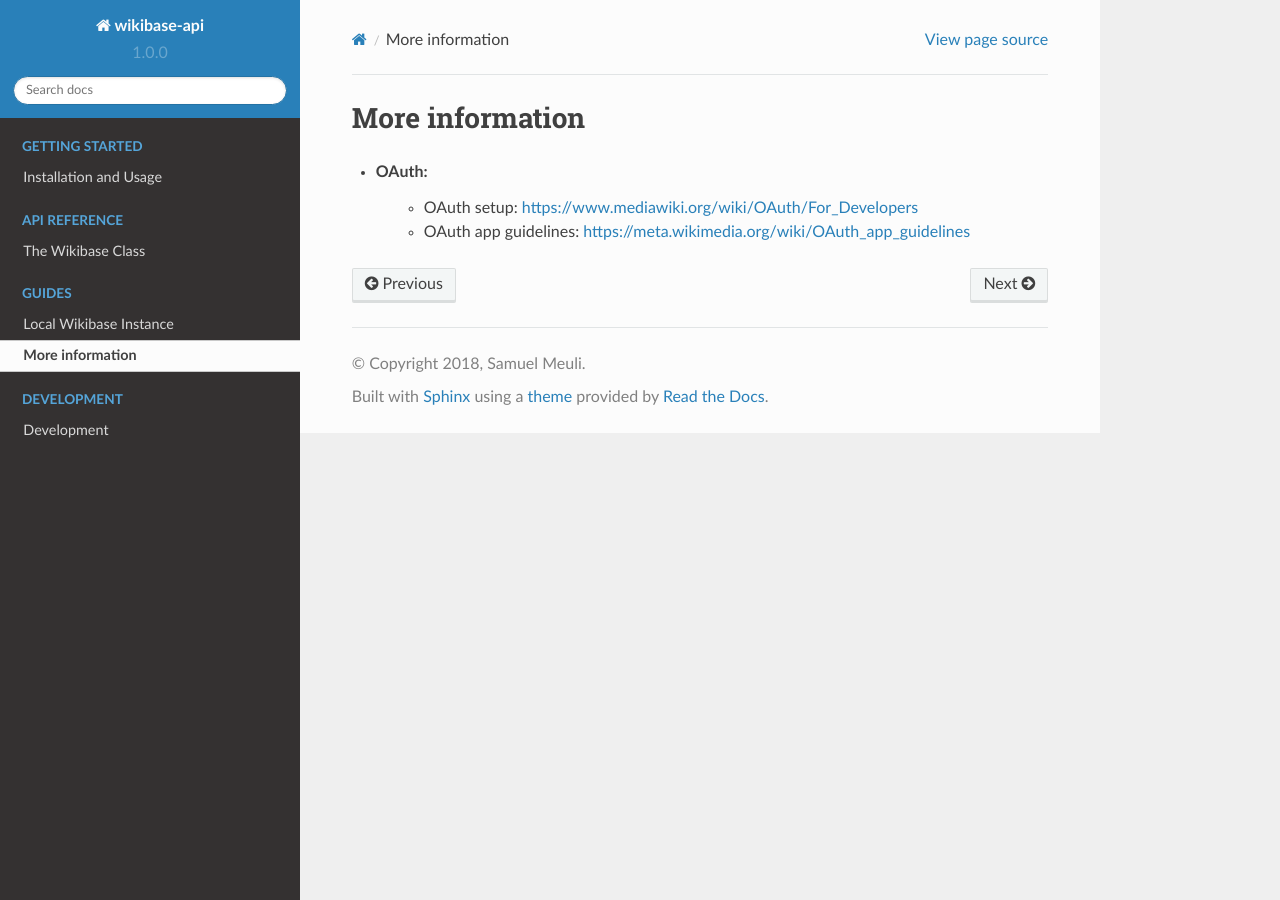
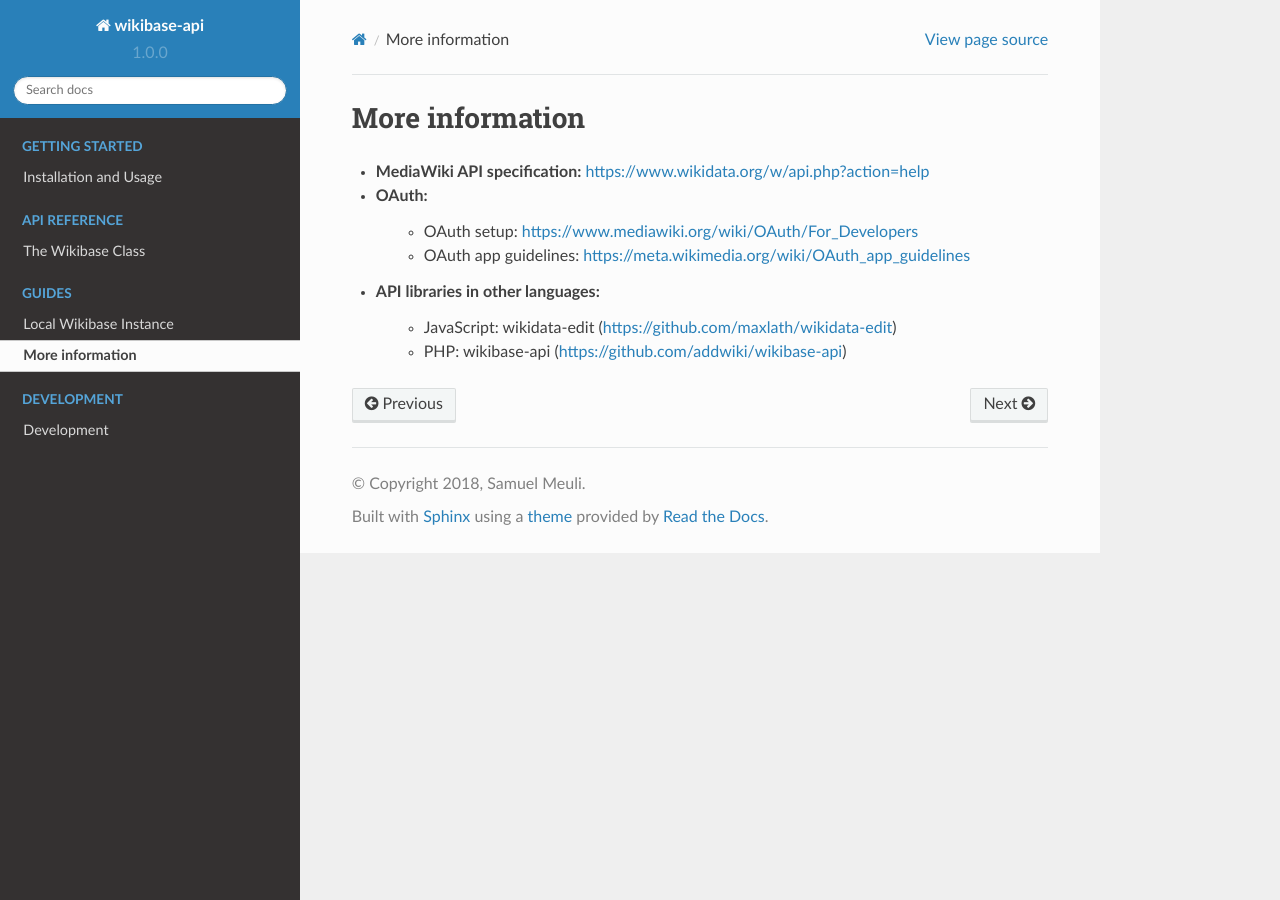
Before and after one commit to samuelmeuli/wikibase-api, a Sphinx documentation site: the page built from docs/guides/more_information.rst, in a window 1280 px wide. Built offline with Sphinx 7.4.7 and the Read the Docs theme 2.0.0, drawn with Linux system fonts in a browser that asks for light colours.

Commit message:
Add more related pages to docs

```diff
--- a/docs/guides/more_information.rst
+++ b/docs/guides/more_information.rst
@@ -1,7 +1,14 @@
 More information
 ================
+
+* **MediaWiki API specification:** https://www.wikidata.org/w/api.php?action=help
 
 * **OAuth:**
 
     * OAuth setup: https://www.mediawiki.org/wiki/OAuth/For_Developers
     * OAuth app guidelines: https://meta.wikimedia.org/wiki/OAuth_app_guidelines
+
+* **API libraries in other languages:**
+
+    * JavaScript: wikidata-edit (https://github.com/maxlath/wikidata-edit)
+    * PHP: wikibase-api (https://github.com/addwiki/wikibase-api)
```
